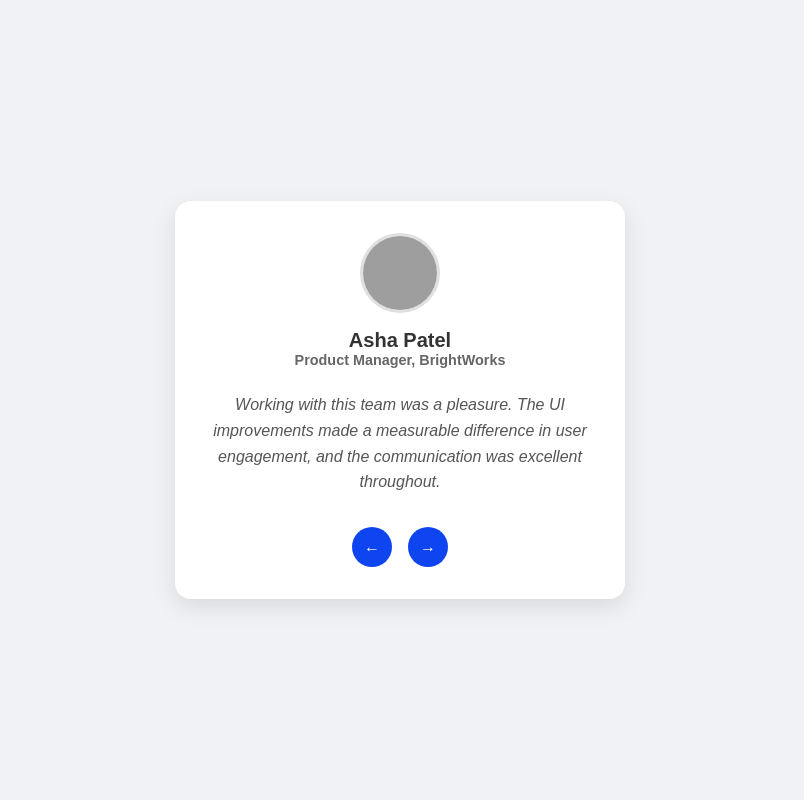
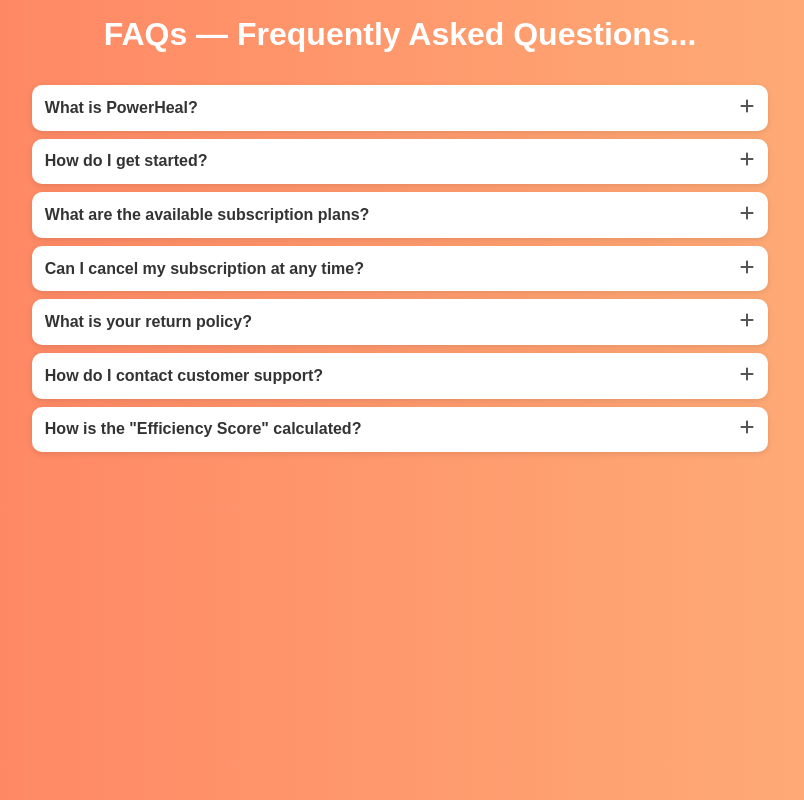
Before and after one commit to Ganesh-Kumatole/Learning-React, a React (Vite) app: page / in a window 1280 px wide. Shown: the whole page, without its empty margins (240-1044 px from the left). Built offline with nearby package versions, Linux system fonts and the light colour scheme; grey boxes are pictures that could not be loaded.

Commit message:
Mini-Project: Accordian

```diff
--- a/src/App.css
+++ b/src/App.css
@@ -10,8 +10,8 @@
   width: 100vw;
 }
 
-section {
-  height: 100vh;
+.app-container {
+  height: auto;
   width: 100vw;
   display: flex;
   justify-content: center;
--- a/src/App.jsx
+++ b/src/App.jsx
@@ -1,10 +1,10 @@
-import Testimonial from './Mini_Projects/06_Testimonials/Testimonial';
+import FAQs from './Mini_Projects/07_FAQs/FAQs';
 import './App.css';
 
 const App = () => {
   return (
     <div className="app-container">
-      <Testimonial />
+      <FAQs />
     </div>
   );
 };
--- /dev/null
+++ b/src/Mini_Projects/07_FAQs/Accordian.css
@@ -0,0 +1,77 @@
+.accordian-element {
+  background-color: #ffffff;
+  border-radius: 10px;
+  padding: 0.8rem;
+  box-shadow: 0 2px 6px rgba(0, 0, 0, 0.1);
+
+  height: auto;
+  width: 100%;
+
+  display: flex;
+  flex-direction: column;
+  justify-content: flex-start;
+  align-items: flex-start;
+  transition: background-color 220ms ease, box-shadow 220ms ease,
+    padding 220ms ease;
+}
+
+.faq-header {
+  display: flex;
+  justify-content: space-between;
+  align-items: center;
+  cursor: pointer;
+
+  width: 100%;
+}
+
+.faq-question {
+  color: #333;
+  font-size: 1rem;
+  font-weight: 600;
+}
+
+.plus-icon,
+.minus-icon {
+  font-size: 1rem;
+  color: #555;
+  min-width: 16px;
+}
+
+.faq-answer {
+  padding-top: 0.8rem;
+  color: #555;
+  line-height: 1.5;
+  font-size: 0.95rem;
+  border-top: 1px solid #eaeaea;
+  transform-origin: top;
+
+  animation: accordianExpand 220ms cubic-bezier(0.2, 0.9, 0.2, 1);
+  opacity: 0;
+  animation-fill-mode: forwards;
+}
+
+.accordian-element:has(.faq-answer) {
+  background-color: #fcfdff;
+  box-shadow: 0 8px 20px rgba(14, 30, 60, 0.08);
+  padding: 0.9rem;
+}
+
+@keyframes accordianExpand {
+  0% {
+    opacity: 0;
+    transform: scaleY(0.96) translateY(-6px);
+  }
+  60% {
+    opacity: 1;
+    transform: scaleY(1.02) translateY(0);
+  }
+  100% {
+    opacity: 1;
+    transform: scaleY(1) translateY(0);
+  }
+}
+
+.faq-header:focus {
+  outline: 3px solid rgba(100, 150, 255, 0.12);
+  outline-offset: 4px;
+}
--- /dev/null
+++ b/src/Mini_Projects/07_FAQs/Accordian.jsx
@@ -0,0 +1,29 @@
+import React from 'react';
+import { useState } from 'react';
+import { FaMinus, FaPlus } from 'react-icons/fa6';
+import './Accordian.css';
+
+const Accordian = (props) => {
+  const { question, answer } = props;
+  const [isActive, setIsActive] = useState(false);
+
+  return (
+    <section className="accordian-element">
+      <div className="faq-header" onClick={() => setIsActive(!isActive)}>
+        <h4 className="faq-question">{question}</h4>
+        {isActive ? (
+          <div className="minus-icon">
+            <FaMinus />
+          </div>
+        ) : (
+          <div className="plus-icon">
+            <FaPlus />
+          </div>
+        )}
+      </div>
+      {isActive ? <div className="faq-answer">{answer}</div> : null}
+    </section>
+  );
+};
+
+export default Accordian;
--- /dev/null
+++ b/src/Mini_Projects/07_FAQs/FAQs.css
@@ -0,0 +1,41 @@
+* {
+  margin: 0;
+  padding: 0;
+  box-sizing: border-box;
+  font-family: 'Segoe UI', Tahoma, Geneva, Verdana, sans-serif;
+}
+
+body {
+  background: linear-gradient(to right, #ff7e5f, #feb47b);
+}
+
+.faqs-container {
+  height: auto;
+  width: 60vw;
+  padding: 1rem;
+  background-color: transparent;
+  border-radius: 15px;
+  box-shadow: none;
+
+  display: flex;
+  flex-direction: column;
+  justify-content: center;
+  align-items: center;
+}
+
+.faq-heading {
+  text-align: center;
+  margin-bottom: 2rem;
+  color: #ffffff;
+  font-size: 2rem;
+  font-weight: 600;
+}
+
+.accordians-container {
+  display: flex;
+  flex-direction: column;
+  gap: 0.5rem;
+
+  height: auto;
+  width: 100%;
+}
--- /dev/null
+++ b/src/Mini_Projects/07_FAQs/FAQs.jsx
@@ -0,0 +1,19 @@
+import React from 'react';
+import Accordian from './Accordian';
+import faqs from './FAQsData';
+import './FAQs.css';
+
+const FAQs = () => {
+  return (
+    <section className="faqs-container">
+      <h2 className="faq-heading">FAQs — Frequently Asked Questions... </h2>
+      <div className="accordians-container">
+        {faqs.map(({ question, answer }) => (
+          <Accordian question={question} answer={answer} key={Math.random()} />
+        ))}
+      </div>
+    </section>
+  );
+};
+
+export default FAQs;
--- /dev/null
+++ b/src/Mini_Projects/07_FAQs/FAQsData.js
@@ -0,0 +1,39 @@
+const faqs = [
+  {
+    question: 'What is PowerHeal?',
+    answer:
+      'PowerHeal is a revolutionary platform designed to streamline your workflow and boost productivity. We offer a suite of tools to help you manage your projects, collaborate with your team, and achieve your goals faster than ever before.',
+  },
+  {
+    question: 'How do I get started?',
+    answer:
+      'Getting started is easy! Simply click the "Sign Up" button on our homepage, fill in your details, and you\'ll be guided through a quick onboarding process. You can start exploring our features in just a few minutes.',
+  },
+  {
+    question: 'What are the available subscription plans?',
+    answer:
+      'We offer several plans to fit your needs, including a Free plan for individuals, a Pro plan for small teams, and an Enterprise solution for large organizations. You can find a detailed comparison of features and pricing on our Pricing page.',
+  },
+  {
+    question: 'Can I cancel my subscription at any time?',
+    answer:
+      'Yes, you can cancel your subscription at any time from your account dashboard. Your subscription will remain active until the end of the current billing cycle, and you will not be charged again.',
+  },
+  {
+    question: 'What is your return policy?',
+    answer:
+      'We offer a 30-day money-back guarantee on all our paid plans. If you are not completely satisfied with our service within the first 30 days, please contact our support team for a full refund.',
+  },
+  {
+    question: 'How do I contact customer support?',
+    answer:
+      'Our support team is here to help! You can reach us via the live chat widget at the bottom-right of your screen, email us at support@example.com, or visit our Help Center for documentation and tutorials.',
+  },
+  {
+    question: 'How is the "Efficiency Score" calculated?',
+    answer:
+      'The Efficiency Score, $S$, is a proprietary metric calculated using the formula: $S = \\frac{C \\cdot T}{P}$, where $C$ is the number of completed tasks, $T$ is the total time invested, and $P$ is the project priority factor. A higher score generally indicates better performance.',
+  },
+];
+
+export default faqs;
--- a/src/index.jsx
+++ b/src/index.jsx
@@ -1,7 +1,11 @@
-import React from 'react';
+import { StrictMode } from 'react';
 import { createRoot } from 'react-dom/client';
 import App from './App';
 
 const htmlRootEl = document.getElementById('root');
 const root = createRoot(htmlRootEl);
-root.render(<App />);
+root.render(
+  <StrictMode>
+    <App />
+  </StrictMode>
+);
```
Also changed, not shown: src/Mini_Projects/07_FAQs/FAQ-Reference-design.png (added).
